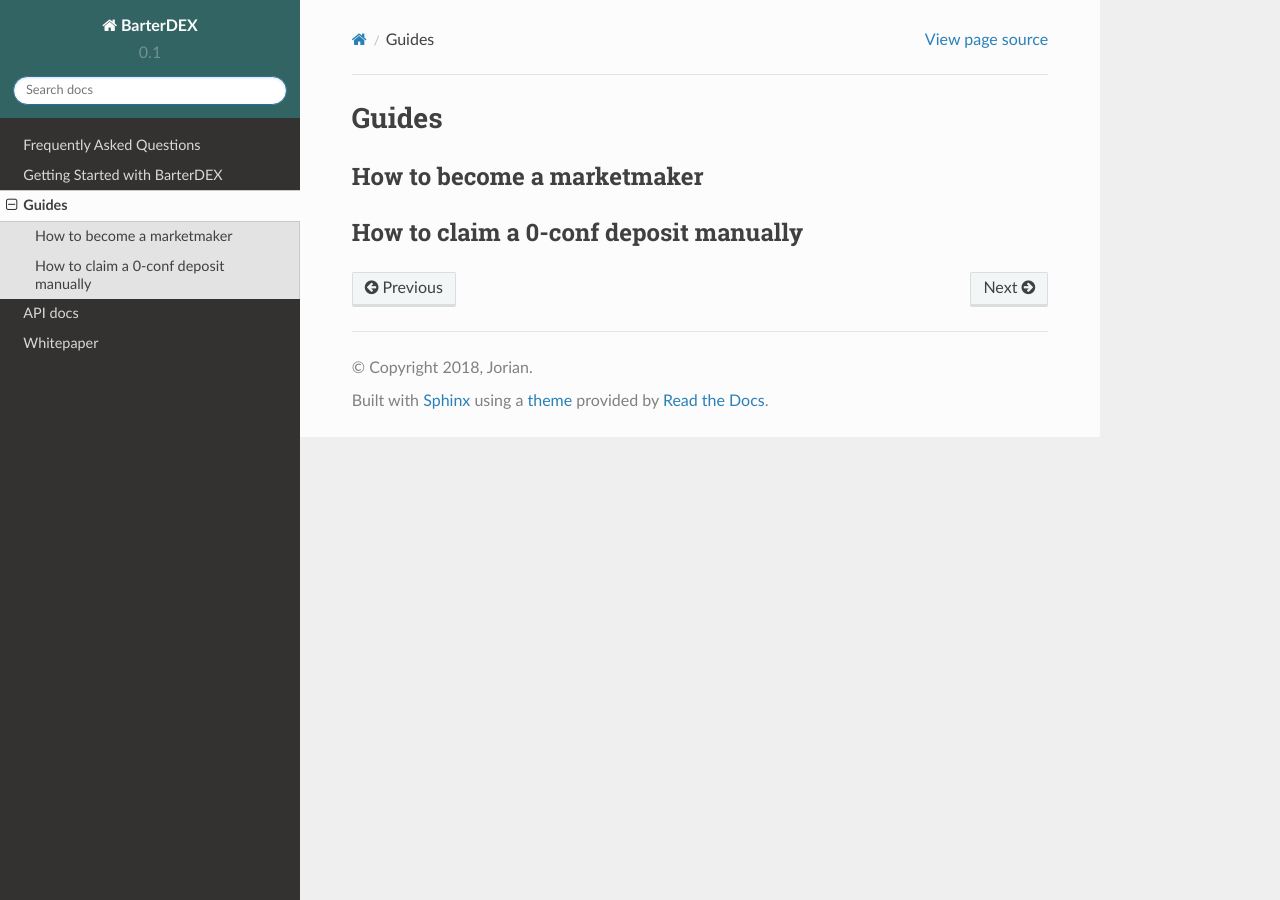
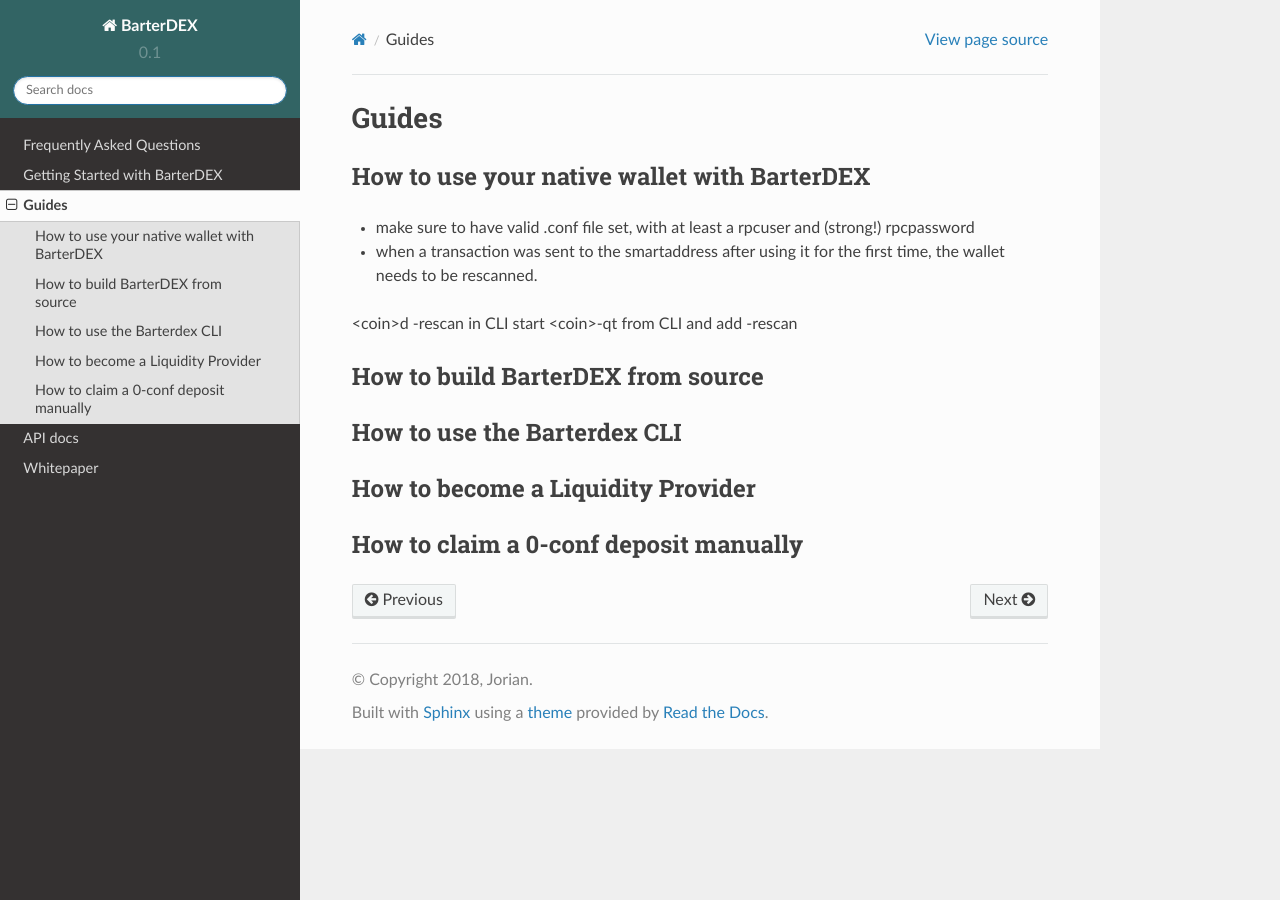
Before and after one commit to jorian/barterdexdocs, a Sphinx documentation site: the page built from docs/source/guides.rst, in a window 1280 px wide. Built offline with Sphinx 7.4.7 and the Read the Docs theme 2.0.0, drawn with Linux system fonts in a browser that asks for light colours.

Commit message:
guide conf file

```diff
--- a/docs/source/guides.rst
+++ b/docs/source/guides.rst
@@ -1,8 +1,24 @@
 Guides
 ======
 
-How to become a marketmaker
----------------------------
+How to use your native wallet with BarterDEX
+--------------------------------------------
+
+- make sure to have valid .conf file set, with at least a rpcuser and (strong!) rpcpassword
+- when a transaction was sent to the smartaddress after using it for the first time, the wallet needs to be rescanned.
+
+<coin>d -rescan in CLI
+start <coin>-qt from CLI and add -rescan
+
+
+How to build BarterDEX from source
+----------------------------------
+
+How to use the Barterdex CLI
+----------------------------
+
+How to become a Liquidity Provider
+----------------------------------
 
 How to claim a 0-conf deposit manually
 --------------------------------------
```
